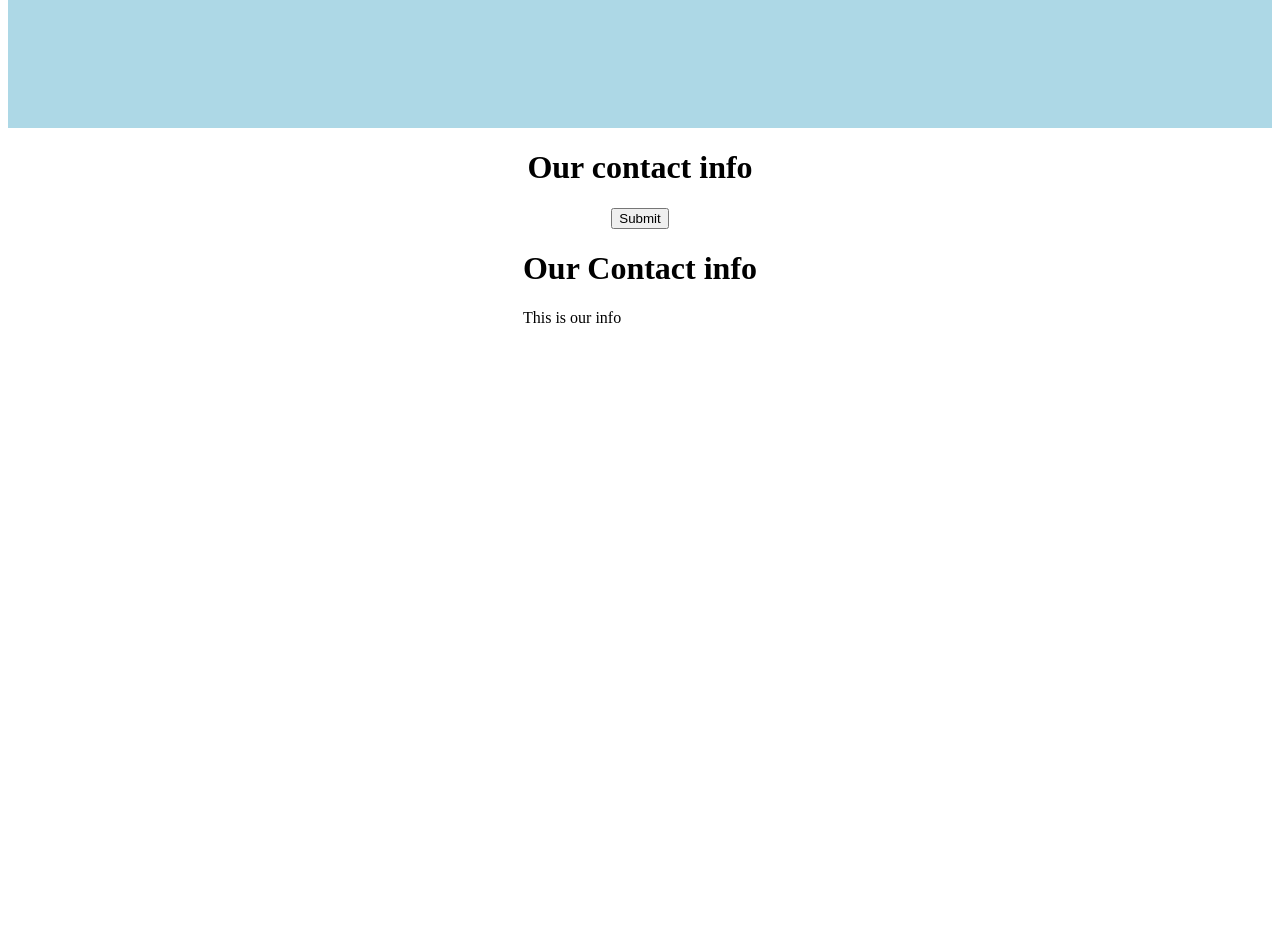
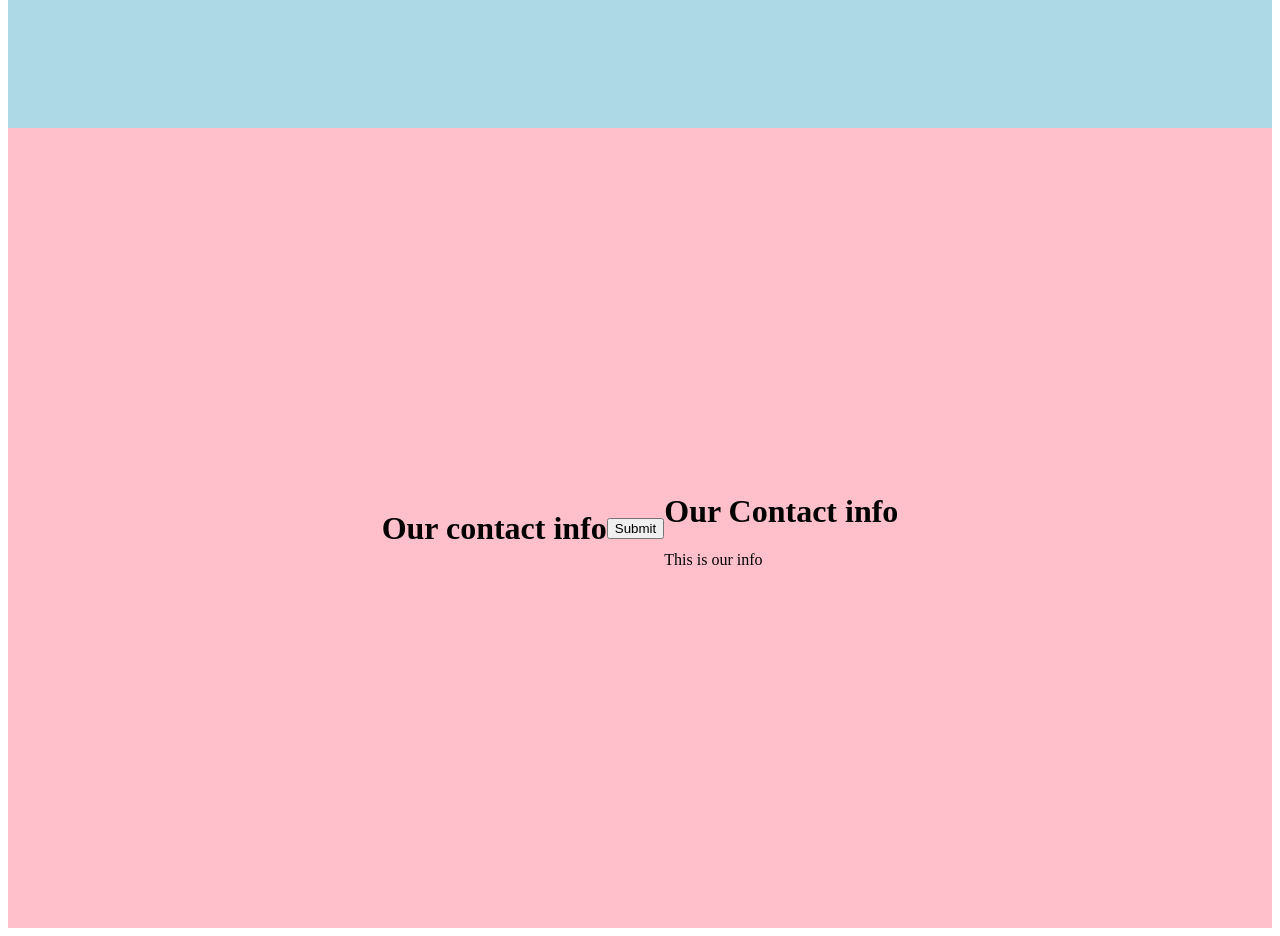
Before and after one commit to TheJSGirl/playing-with-sass, a plain HTML site: page index.html in a window 1280 px wide. Shown: the part 680-1616 px from the top of the page. Before the commit the page ends 1031 px from the top, so only its background shows below. Drawn offline with Linux system fonts and the light colour scheme.

Commit message:
feat: implemented @extend

```diff
--- a/styles/style.scss
+++ b/styles/style.scss
@@ -3,6 +3,8 @@
 
 
 .contact  {
-    @include flexCenter(column)
+    // @include flexCenter(column);
+    @extend header;
+    background-color: pink;
 
   }
```
Also changed, not shown: styles/style.css, 2 other files.
